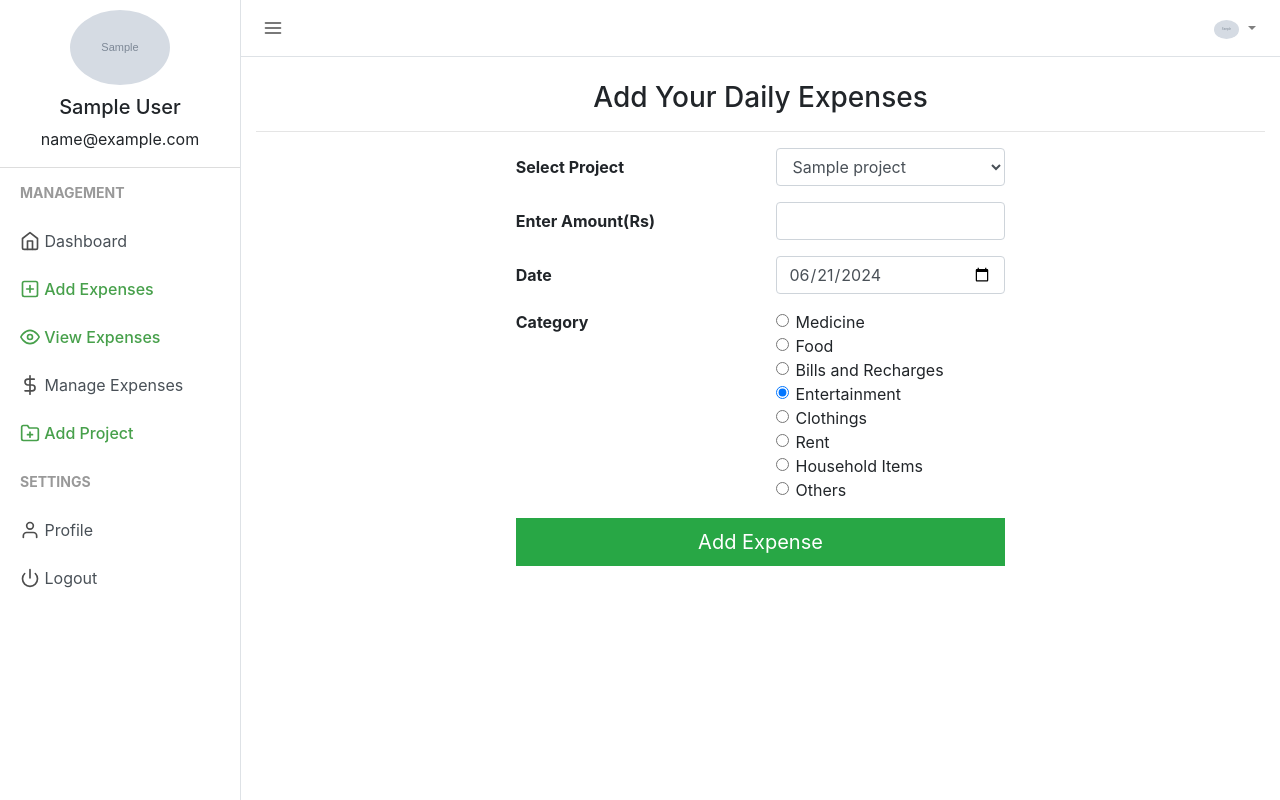
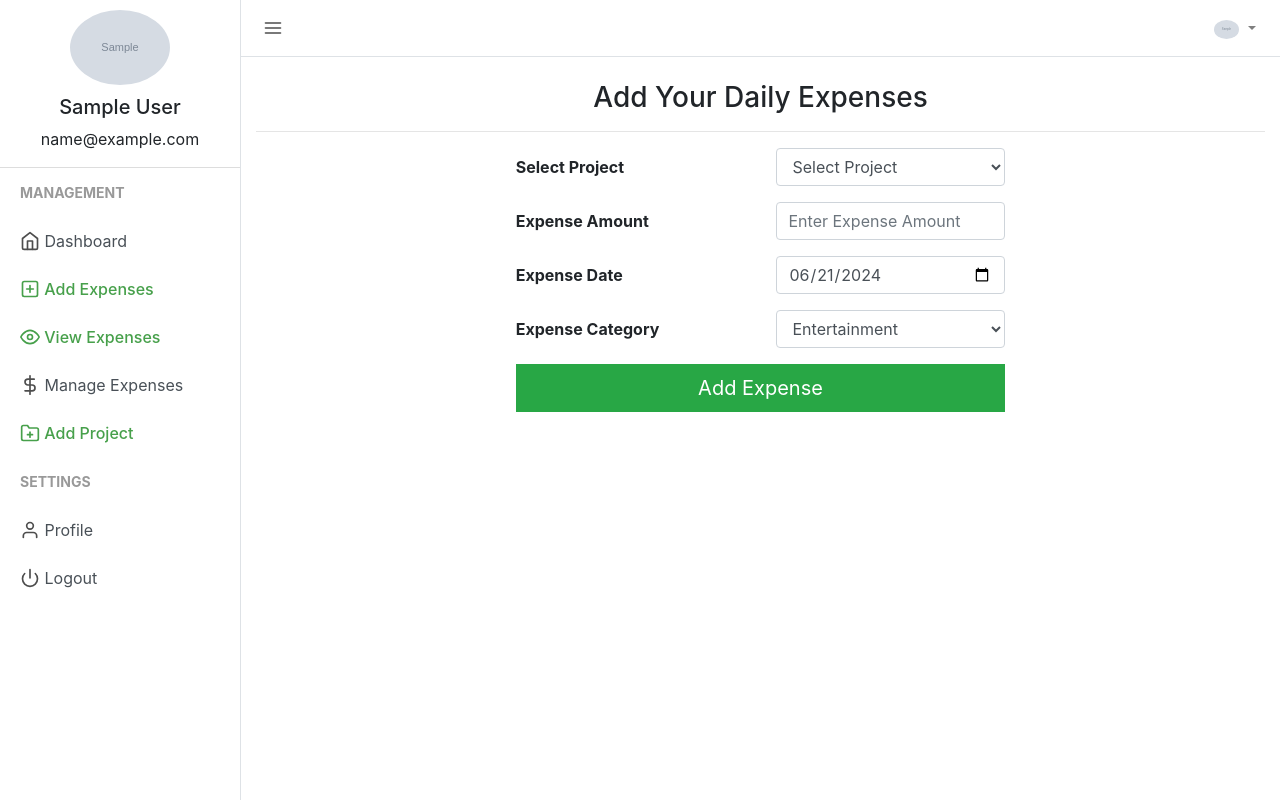
Before and after one commit to Mr-Khandelwal/Expense-Tracker, a PHP site: page /add_expense.php in a window 1280 px wide. Run offline with PHP 8.4, Linux system fonts and the light colour scheme; the visitor is signed in with stand-in values (Sample User, id 1); tables that the repository leaves empty or names only in its code hold one stand-in row (values such as "Sample post"); grey boxes marked "Sample" are stand-in pictures.

Commit message:
edit_expense

```diff
--- a/add_expense.php
+++ b/add_expense.php
@@ -5,71 +5,15 @@ $del = false;
 $expenseamount = "";
 $expensedate = date("Y-m-d");
 $expensecategory = "Entertainment";
+$project_id = "";
 
 $projects_query = "SELECT project_id, project_name FROM projects";
 $projects_result = mysqli_query($con, $projects_query);
 
-
-// if (isset($_POST['add'])) {
-//     $expenseamount = $_POST['expenseamount'];
-//     $expensedate = $_POST['expensedate'];
-//     $expensecategory = $_POST['expensecategory'];
-
-//     $expenses = "INSERT INTO expenses (user_id, expense,expensedate,expensecategory) VALUES ('$userid', '$expenseamount','$expensedate','$expensecategory')";
-//     $result = mysqli_query($con, $expenses) or die("Something Went Wrong!");
-//     header('location: add_expense.php');
-// }
-
-// if (isset($_POST['update'])) {
-//     $id = $_GET['edit'];
-//     $expenseamount = $_POST['expenseamount'];
-//     $expensedate = $_POST['expensedate'];
-//     $expensecategory = $_POST['expensecategory'];
-
-//     $sql = "UPDATE expenses SET expense='$expenseamount', expensedate='$expensedate', expensecategory='$expensecategory' WHERE user_id='$userid' AND expense_id='$id'";
-//     if (mysqli_query($con, $sql)) {
-//         echo "Records were updated successfully.";
-//     } else {
-//         echo "ERROR: Could not able to execute $sql. " . mysqli_error($con);
-//     }
-//     header('location: manage_expense.php');
-// }
-
-// if (isset($_POST['update'])) {
-//     $id = $_GET['edit'];
-//     $expenseamount = $_POST['expenseamount'];
-//     $expensedate = $_POST['expensedate'];
-//     $expensecategory = $_POST['expensecategory'];
-
-//     $sql = "UPDATE expenses SET expense='$expenseamount', expensedate='$expensedate', expensecategory='$expensecategory' WHERE user_id='$userid' AND expense_id='$id'";
-//     if (mysqli_query($con, $sql)) {
-//         echo "Records were updated successfully.";
-//     } else {
-//         echo "ERROR: Could not able to execute $sql. " . mysqli_error($con);
-//     }
-//     header('location: manage_expense.php');
-// }
-
-// if (isset($_POST['delete'])) {
-//     $id = $_GET['delete'];
-//     $expenseamount = $_POST['expenseamount'];
-//     $expensedate = $_POST['expensedate'];
-//     $expensecategory = $_POST['expensecategory'];
-
-//     $sql = "DELETE FROM expenses WHERE user_id='$userid' AND expense_id='$id'";
-//     if (mysqli_query($con, $sql)) {
-//         echo "Records were updated successfully.";
-//     } else {
-//         echo "ERROR: Could not able to execute $sql. " . mysqli_error($con);
-//     }
-//     header('location: manage_expense.php');
-// }
-
-
 if (isset($_POST['add'])) {
     $expenseamount = $_POST['expenseamount'];
     $expensedate = $_POST['expensedate'];
-    $expensecategory = $_POST['expensecategory'];
+    $expensecategory = $_POST['expensecategory'] === 'Other' ? $_POST['expensecategory_other'] : $_POST['expensecategory'];
     $project_id = $_POST['project_id'];
 
     // Fetch the investment limit and current total expenses for the selected project
@@ -90,13 +34,11 @@ if (isset($_POST['add'])) {
     }
 }
 
-// Existing update and delete logic...
-
 if (isset($_POST['update'])) {
-    $id = $_GET['edit'];
+    $id = $_POST['expense_id'];
     $expenseamount = $_POST['expenseamount'];
     $expensedate = $_POST['expensedate'];
-    $expensecategory = $_POST['expensecategory'];
+    $expensecategory = $_POST['expensecategory'] === 'Other' ? $_POST['expensecategory_other'] : $_POST['expensecategory'];
     $project_id = $_POST['project_id'];
 
     $sql = "UPDATE expenses SET expense='$expenseamount', expensedate='$expensedate', expensecategory='$expensecategory', project_id='$project_id' WHERE user_id='$userid' AND expense_id='$id'";
@@ -109,7 +51,7 @@ if (isset($_POST['update'])) {
 }
 
 if (isset($_POST['delete'])) {
-    $id = $_GET['delete'];
+    $id = $_POST['expense_id'];
     $sql = "DELETE FROM expenses WHERE user_id='$userid' AND expense_id='$id'";
     if (mysqli_query($con, $sql)) {
         echo "Records were deleted successfully.";
@@ -118,7 +60,6 @@ if (isset($_POST['delete'])) {
     }
     header('location: manage_expense.php');
 }
-
 
 if (isset($_GET['edit'])) {
     $id = $_GET['edit'];
@@ -129,6 +70,7 @@ if (isset($_GET['edit'])) {
         $expenseamount = $n['expense'];
         $expensedate = $n['expensedate'];
         $expensecategory = $n['expensecategory'];
+        $project_id = $n['project_id'];
     } else {
         echo ("WARNING: AUTHORIZATION ERROR: Trying to Access Unauthorized data");
     }
@@ -144,11 +86,13 @@ if (isset($_GET['delete'])) {
         $expenseamount = $n['expense'];
         $expensedate = $n['expensedate'];
         $expensecategory = $n['expensecategory'];
+        $project_id = $n['project_id'];
     } else {
         echo ("WARNING: AUTHORIZATION ERROR: Trying to Access Unauthorized data");
     }
 }
 ?>
+
 <!DOCTYPE html>
 <html lang="en">
 
@@ -174,7 +118,7 @@ if (isset($_GET['delete'])) {
 
 <body>
 
-    <div class="d-flex" id="wrapper">
+<div class="d-flex" id="wrapper">
 
         <!-- Sidebar -->
         <div class="border-right" id="sidebar-wrapper">
@@ -235,88 +179,61 @@ if (isset($_GET['delete'])) {
                         <form action="" method="POST">
 
                         <!-- project fetchingg -->
-                            <div class="form-group row">
+                        <div class="form-group row">
                                 <label for="project_id" class="col-sm-6 col-form-label"><b>Select Project</b></label>
-                                <div class="col-md-6">
-                                    <select name="project_id" id="project_id" class="form-control col-sm-12" required>
-                                        <?php while ($project = mysqli_fetch_assoc($projects_result)): ?>
-                                            <option value="<?php echo $project['project_id']; ?>">
-                                                <?php echo $project['project_name']; ?>
+                                <div class="col-sm-6">
+                                    <select class="form-control" name="project_id" id="project_id" required>
+                                        <option value="">Select Project</option>
+                                        <?php while ($row = mysqli_fetch_array($projects_result)) : ?>
+                                            <option value="<?php echo $row['project_id']; ?>" <?php echo ($project_id == $row['project_id']) ? 'selected' : ''; ?>>
+                                                <?php echo $row['project_name']; ?>
                                             </option>
                                         <?php endwhile; ?>
                                     </select>
                                 </div>
                             </div>
 
+
                             <div class="form-group row">
-                                <label for="expenseamount" class="col-sm-6 col-form-label"><b>Enter Amount(Rs)</b></label>
-                                <div class="col-md-6">
-                                    <input type="number" class="form-control col-sm-12" value="<?php echo $expenseamount; ?>" id="expenseamount" name="expenseamount" required>
+                                <label for="expenseamount" class="col-sm-6 col-form-label"><b>Expense Amount</b></label>
+                                <div class="col-sm-6">
+                                    <input type="number" class="form-control" name="expenseamount" value="<?php echo $expenseamount; ?>" placeholder="Enter Expense Amount" required>
                                 </div>
                             </div>
                             <div class="form-group row">
-                                <label for="expensedate" class="col-sm-6 col-form-label"><b>Date</b></label>
-                                <div class="col-md-6">
-                                    <input type="date" class="form-control col-sm-12" value="<?php echo $expensedate; ?>" name="expensedate" id="expensedate" required>
+                                <label for="expensedate" class="col-sm-6 col-form-label"><b>Expense Date</b></label>
+                                <div class="col-sm-6">
+                                    <input type="date" class="form-control" name="expensedate" value="<?php echo $expensedate; ?>" placeholder="Enter Expense Date" required>
                                 </div>
                             </div>
-                            <fieldset class="form-group">
-                                <div class="row">
-                                    <legend class="col-form-label col-sm-6 pt-0"><b>Category</b></legend>
-                                    <div class="col-md">
+                            <div class="form-group row">
+                                <label for="expensecategory" class="col-sm-6 col-form-label"><b>Expense Category</b></label>
+                                <div class="col-sm-6">
+                                    <select class="form-control" name="expensecategory" id="expensecategory" required onchange="toggleOtherCategory(this.value)">
+                                        <option value="">Select Category</option>
+                                        <option value="Entertainment" <?php echo ($expensecategory == 'Entertainment') ? 'selected' : ''; ?>>Entertainment</option>
+                                        <option value="Food" <?php echo ($expensecategory == 'Food') ? 'selected' : ''; ?>>Food</option>
+                                        <option value="Fuel" <?php echo ($expensecategory == 'Fuel') ? 'selected' : ''; ?>>Fuel</option>
+                                        <option value="Travel" <?php echo ($expensecategory == 'Travel') ? 'selected' : ''; ?>>Travel</option>
+                                        <option value="Other" <?php echo ($expensecategory == 'Other') ? 'selected' : ''; ?>>Other</option>
+                                    </select>
+                                    <input type="text" class="form-control mt-2" name="expensecategory_other" id="expensecategory_other" placeholder="Enter Category" style="display: none;" value="<?php echo ($expensecategory != 'Entertainment' && $expensecategory != 'Food' && $expensecategory != 'Fuel' && $expensecategory != 'Travel' && $expensecategory != '') ? $expensecategory : ''; ?>">
+                                </div>
+                            </div>
 
-                                        <div class="form-check">
-                                            <input class="form-check-input" type="radio" name="expensecategory" id="expensecategory4" value="Medicine" <?php echo ($expensecategory == 'Medicine') ? 'checked' : '' ?>>
-                                            <label class="form-check-label" for="expensecategory4">
-                                                Medicine
-                                            </label>
-                                        </div>
+                            <script>
+                                function toggleOtherCategory(value) {
+                                    if (value === "Other") {
+                                        document.getElementById('expensecategory_other').style.display = 'block';
+                                    } else {
+                                        document.getElementById('expensecategory_other').style.display = 'none';
+                                    }
+                                }
+                                window.onload = function () {
+                                    toggleOtherCategory(document.getElementById('expensecategory').value);
+                                };
+                            </script>
 
-                                        <div class="form-check">
-                                            <input class="form-check-input" type="radio" name="expensecategory" id="expensecategory3" value="Food" <?php echo ($expensecategory == 'Food') ? 'checked' : '' ?>>
-                                            <label class="form-check-label" for="expensecategory3">
-                                                Food
-                                            </label>
-                                        </div>
-                                        <div class="form-check">
-                                            <input class="form-check-input" type="radio" name="expensecategory" id="expensecategory2" value="Bills & Recharges" <?php echo ($expensecategory == 'Bills & Recharges') ? 'checked' : '' ?>>
-                                            <label class="form-check-label" for="expensecategory2">
-                                                Bills and Recharges
-                                            </label>
-                                        </div>
-                                        <div class="form-check">
-                                            <input class="form-check-input" type="radio" name="expensecategory" id="expensecategory1" value="Entertainment" <?php echo ($expensecategory == 'Entertainment') ? 'checked' : '' ?>>
-                                            <label class="form-check-label" for="expensecategory1">
-                                                Entertainment
-                                            </label>
-                                        </div>
-                                        <div class="form-check">
-                                            <input class="form-check-input" type="radio" name="expensecategory" id="expensecategory7" value="Clothings" <?php echo ($expensecategory == 'Clothings') ? 'checked' : '' ?>>
-                                            <label class="form-check-label" for="expensecategory7">
-                                                Clothings
-                                            </label>
-                                        </div>
-                                        <div class="form-check">
-                                            <input class="form-check-input" type="radio" name="expensecategory" id="expensecategory6" value="Rent" <?php echo ($expensecategory == 'Rent') ? 'checked' : '' ?>>
-                                            <label class="form-check-label" for="expensecategory6">
-                                                Rent
-                                            </label>
-                                        </div>
-                                        <div class="form-check">
-                                            <input class="form-check-input" type="radio" name="expensecategory" id="expensecategory8" value="Household Items" <?php echo ($expensecategory == 'Household Items') ? 'checked' : '' ?>>
-                                            <label class="form-check-label" for="expensecategory8">
-                                                Household Items
-                                            </label>
-                                        </div>
-                                        <div class="form-check">
-                                            <input class="form-check-input" type="radio" name="expensecategory" id="expensecategory5" value="Others" <?php echo ($expensecategory == 'Others') ? 'checked' : '' ?>>
-                                            <label class="form-check-label" for="expensecategory5">
-                                                Others
-                                            </label>
-                                        </div>
-                                    </div>
-                                </div>
-                            </fieldset>
                             <div class="form-group row">
                                 <div class="col-md-12 text-right">
                                     <?php if ($update == true) : ?>
--- a/add_project.php
+++ b/add_project.php
@@ -46,8 +46,8 @@ if (isset($_POST['submit'])) {
             <div class="list-group list-group-flush">
                 <a href="index.php" class="list-group-item list-group-item-action"><span data-feather="home"></span> Dashboard</a>
                 <a href="add_expense.php" class="list-group-item list-group-item-action"><span data-feather="plus-square"></span> Add Expenses</a>
+                <a href="view.php" class="list-group-item list-group-item-action sidebar-active"><span data-feather="eye"></span> View Expenses</a>
                 <a href="manage_expense.php" class="list-group-item list-group-item-action"><span data-feather="dollar-sign"></span> Manage Expenses</a>
-                <a href="view.php" class="list-group-item list-group-item-action sidebar-active"><span data-feather="eye"></span> View Expenses</a>
                 <a href="add_project.php" class="list-group-item list-group-item-action sidebar-active"><span data-feather="folder-plus"></span> Add Project</a>
             </div>
             <div class="sidebar-heading">Settings</div>
```
